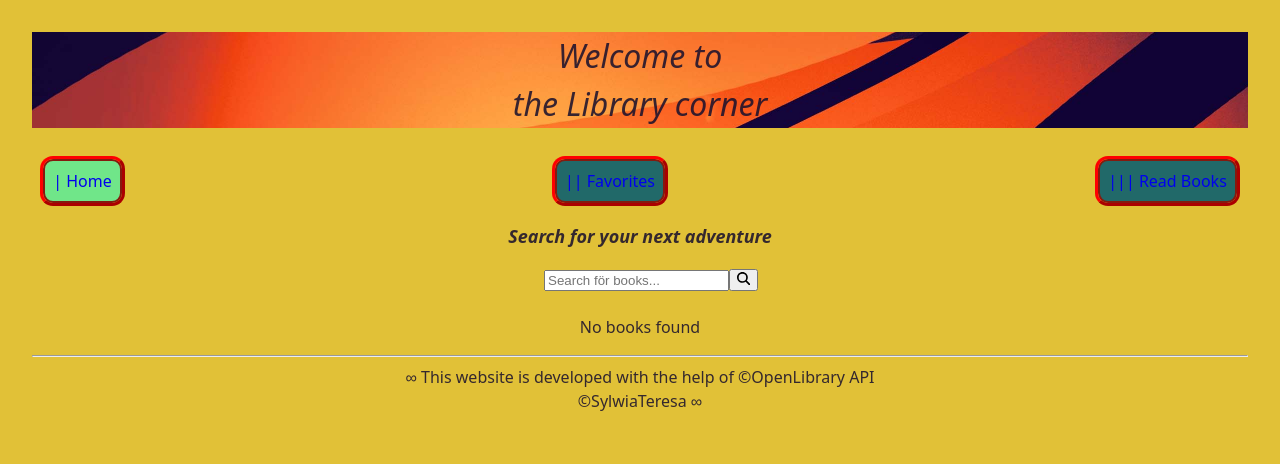
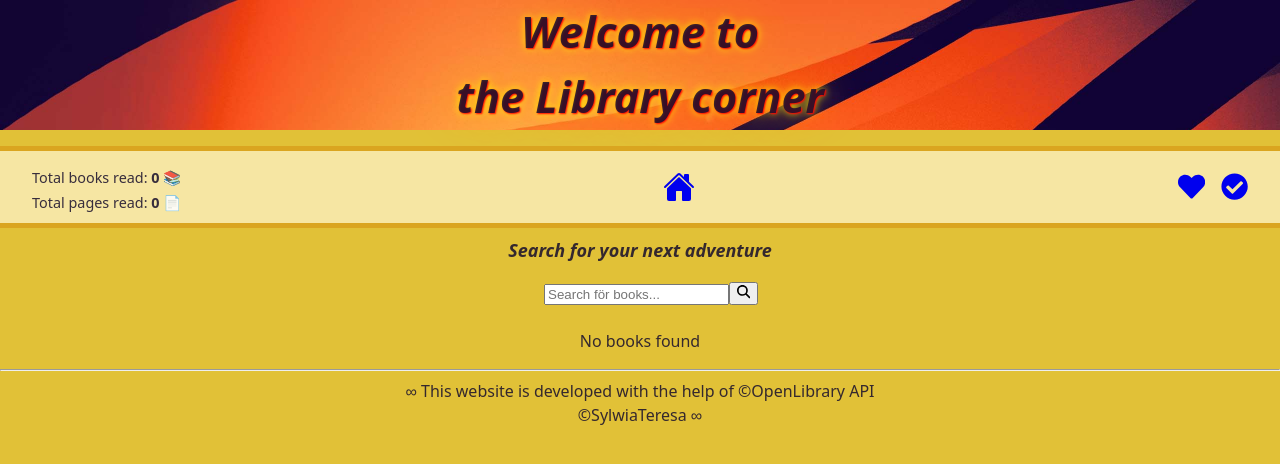
Before and after one commit to SylwiaTeresa/lib-corner, a React (Vite) app: page / in a window 1280 px wide. Shown: the top 464 px of the page. Built offline with nearby package versions, Linux system fonts and the light colour scheme.

Commit message:
style: redesign navigation bar and update layout structure

```diff
--- a/src/App.scss
+++ b/src/App.scss
@@ -1,9 +1,9 @@
-#root {
-  max-width: 1280px;
-  margin: 0 auto;
-  padding: 2rem;
-  text-align: center;
-}
+// #root {
+//   max-width: 1280px;
+//   margin: 0 auto;
+//   padding: 2rem;
+//   text-align: center;
+// }
 
 // .logo {
 //   height: 6em;
--- a/src/App.tsx
+++ b/src/App.tsx
@@ -1,8 +1,6 @@
 import { createBrowserRouter, RouterProvider } from 'react-router-dom'
 import './App.scss'
 import "./styles/_base.scss";
-import Footer from './components/Footer/Footer'
-import Header from './components/Header/Header'
 import RootLayout from './layouts/RootLayout'
 import HomePage from './routes/HomePage'
 import FavoritePage from './routes/FavoritePage'
@@ -27,9 +25,7 @@ const router = createBrowserRouter([
 export default function App() {
   return (
     <>
-      <Header />
       <RouterProvider router={router} />
-      <Footer />
     </>
   );
 }
--- a/src/components/Header/Header.scss
+++ b/src/components/Header/Header.scss
@@ -1,8 +1,15 @@
 .header {
-    margin-top: none;
-    margin-bottom: 20px;
+  margin-bottom: 1rem;
   font-style: italic;
-    font-size: xx-large;
+  font-size: 2.7rem;
+  font-weight: bold;
+  text-align: center;
+  text-shadow:
+    1px 1px 2px red,
+    0 0 1em orange,
+    0 0 0.2em yellow
+  ;
+
   background-color: antiquewhite;
   background-repeat: no-repeat;
   background-image: url("/books.jpg");
--- a/src/components/NavBar/NavBar.scss
+++ b/src/components/NavBar/NavBar.scss
@@ -1,36 +1,32 @@
-.nav {
-    display: flex;
-    flex-wrap: wrap;
-    justify-content: space-between;
-    align-items: center;
+.navbar {
+  position: sticky;
+  top: 0;
+  z-index: 10;
+
+  display: flex;
+  justify-content: space-between;
+  align-items: center;
+
+  padding: 1rem 2rem 0.5rem 2rem;
+  background-color: #f6e6a3;
+  border-top: 5px solid goldenrod;
+  border-bottom: 5px solid goldenrod;
 }
 
-.nav-link {
-    border: 2px solid rgb(133, 26, 15);
-    border-radius: 10px;
-    background-color: rgb(33, 105, 105);
-    padding: 0.5rem;
-    margin: 0.7rem;
-    text-decoration: none;
-    cursor: pointer;
-    transition: 0.15s;
-
-    & {outline: medium outset red};
-    // outline-style: outset;
-    // outline-color: red;
-    // outline-width: medium;
-
-    &.active {
-        background-color: rgb(112, 230, 137);
-    }
+.navbar .nav-stats {
+  display: flex;
+  flex-direction: column;
+  gap: 0.2rem;
+  font-size: 0.9rem;
 }
 
-.nav-link:hover {
-    // background-color: darkblue;
-    // color: rgb(103, 103, 228);
-    opacity: 0.8;
+.navbar .nav-home {
+  display: flex;
+  font-size: 2rem;
 }
 
-.nav-link:active {
-    opacity: 0.5;
+.navbar .nav-icons {
+  display: flex;
+  gap: 1rem;
+  font-size: 1.7rem;
 }
--- a/src/components/NavBar/NavBar.tsx
+++ b/src/components/NavBar/NavBar.tsx
@@ -1,26 +1,34 @@
+import "./NavBar.scss";
 import { NavLink } from "react-router-dom";
-import "./NavBar.scss";
+import { useReadBooks } from "../../context/ReadBooksContext";
+import { FaCheckCircle, FaHeart } from "react-icons/fa";
+import { IoHome } from "react-icons/io5";
 
-export default function NavBar() {
-    const theMenuBar = [
-        { to: "/", label: "| Home" },
-        { to: "/favorites", label: "|| Favorites" },
-        { to: "/read-books", label: "||| Read Books" }
-    ];
+export function NavBar() {
+  const { totalReadBooks, totalReadPages } = useReadBooks();
 
-    const getLinkClassName = ({ isActive } : { isActive: boolean }) => {
-        return isActive ? "nav-link active" : "nav-link";
-    };
+  return (
+    <nav className="navbar">
+      <div className="nav-stats">
+        <span>Total books read: <strong>{totalReadBooks}</strong> 📚</span>
+        <span>Total pages read: <strong>{totalReadPages}</strong> 📄</span>
+      </div>
 
-    return (
-        <header>
-            <nav className="nav">
-                {theMenuBar.map((item) => (
-                    <NavLink key={item.to} to={item.to} className={getLinkClassName}>
-                        {item.label}
-                    </NavLink>
-                ))}
-            </nav>
-        </header>
-    );
+      <div className="nav-home">
+        <NavLink to="/">
+          <IoHome />
+        </NavLink>
+      </div>
+
+      <div className="nav-icons">
+        <NavLink to="/favorites">
+          <FaHeart />
+        </NavLink>
+
+        <NavLink to="/read-books">
+          <FaCheckCircle />
+        </NavLink>
+      </div>
+    </nav>
+  );
 }
--- a/src/index.scss
+++ b/src/index.scss
@@ -2,6 +2,7 @@
   font-family: system-ui, Avenir, Helvetica, Arial, sans-serif;
   line-height: 1.5;
   font-weight: 400;
+  text-align: center;
 
   color-scheme: light dark;
   color: rgba(26, 17, 45, 0.87);
--- a/src/layouts/RootLayout.tsx
+++ b/src/layouts/RootLayout.tsx
@@ -1,13 +1,17 @@
 import { Outlet } from "react-router-dom";
-import NavBar from "../components/NavBar/NavBar"
+import Header from "../components/Header/Header";
+import { NavBar }from "../components/NavBar/NavBar"
+import Footer from "../components/Footer/Footer";
 
 export default function RootLayout() {
   return (
     <>
+      <Header />
       <NavBar />
       <main>
         <Outlet />
       </main>
+      <Footer />
     </>
   );
 }
```
Lines whose indentation alone changed are shown as unchanged.
